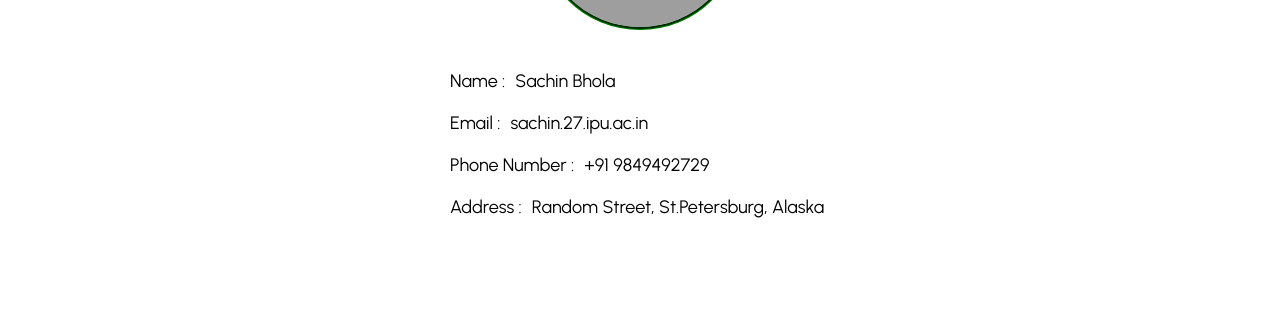
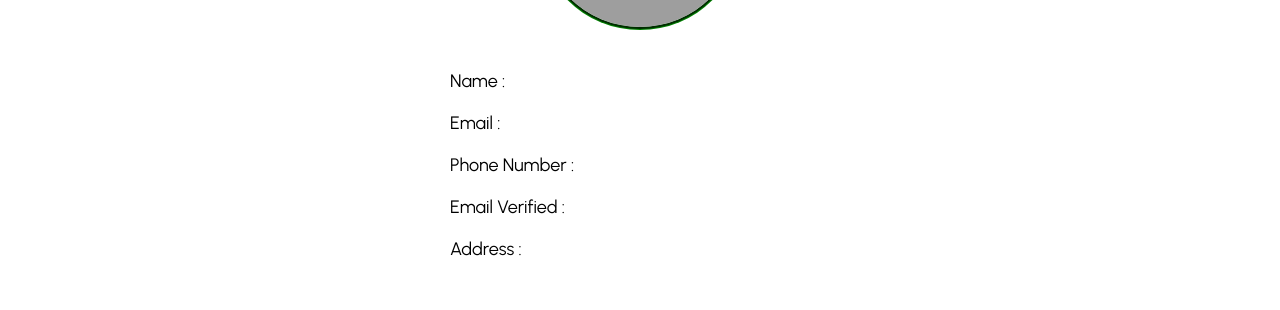
Before and after one commit to harshit2608/CV-IPU, a React (Create React App) app in the folder client/: page /profile in a window 1280 px wide. Shown: the part 276-586 px from the top of the page. Built offline with nearby package versions, Linux system fonts and the light colour scheme; no server answers; sample sign-in values are in the browser's storage; grey boxes are pictures that could not be loaded.

Commit message:
Added Dynamic Profile Page

```diff
--- a/client/src/components/Products.jsx
+++ b/client/src/components/Products.jsx
@@ -1,10 +1,10 @@
 import styled from 'styled-components';
-import { popularProducts } from '../data';
 import Product from './Product';
 import { useState, useEffect } from 'react';
 import axios from 'axios';
+import { ENDPOINT } from '../config';
 import Button from 'react-bootstrap/Button';
-import { ENDPOINT } from '../config';
+import { popularProducts } from '../data';
 
 const Container = styled.div`
     padding: 20px;
@@ -29,8 +29,8 @@ const Products = () => {
     const [AllProducts, setProducts] = useState([]);
 
     useEffect(() => {
-        fetchProducts()
-    })
+        fetchProducts();
+    }, []);
 
     const fetchProducts = async () => {
         try {
--- a/client/src/pages/Profile.jsx
+++ b/client/src/pages/Profile.jsx
@@ -2,6 +2,10 @@ import styled from 'styled-components';
 import React from 'react';
 import Footer from '../components/Footer';
 import Navbar from '../components/Navbar';
+import axios from 'axios';
+
+import { ENDPOINT, PF } from '../config';
+import { useState, useEffect } from 'react';
 
 const Container = styled.div`
     width: 100%;
@@ -60,25 +64,60 @@ const Address = styled.h3`
 `;
 
 const Profile = () => {
+    const [userProfile, setuserProfile] = useState(null);
+
+    useEffect(() => {
+        fetchUser();
+    }, []);
+
+    const obj = JSON.parse(localStorage.getItem('user'));
+
+    const options = {
+        headers: {
+            'Content-Type': 'application/json',
+            Authorization: `Bearer ${obj.token}`,
+        },
+    };
+    const fetchUser = async () => {
+        try {
+            await axios
+                .get(`${ENDPOINT}/api/v1/users/me`, options)
+                .then((response) => {
+                    // console.log(response.data.data.data);
+                    setuserProfile(response.data.data.data);
+                });
+        } catch (error) {
+            console.log(error);
+        }
+    };
     return (
         <div>
             <Navbar />
             <Container>
                 <ImgContainer>
-                    <Image src="https://www.dropbox.com/s/rzvlck52yu2e3ao/20220502_144913.jpg?dl=1" />
+                    <Image
+                        src={
+                            userProfile?.profilePicture
+                                ? PF + userProfile?.profilePicture
+                                : PF + 'person/noAvatar.png'
+                        }
+                    />
                 </ImgContainer>
                 <Title>
-                    Name :<ProfileName>Sachin Bhola</ProfileName>
+                    Name :<ProfileName>{userProfile?.name}</ProfileName>
                 </Title>
                 <Title>
-                    Email :<Email>sachin.27.ipu.ac.in</Email>
+                    Email :<Email>{userProfile?.email}</Email>
                 </Title>
                 <Title>
-                    Phone Number :<Phone>+91 9849492729</Phone>
+                    Phone Number :<Phone>{userProfile?.phoneNumber}</Phone>
                 </Title>
                 <Title>
-                    Address :
-                    <Address>Random Street, St.Petersburg, Alaska</Address>
+                    Email Verified :
+                    <Address>{userProfile?.verifiedEmail}</Address>
+                </Title>
+                <Title>
+                    Address :<Address>{userProfile?.address}</Address>
                 </Title>
             </Container>
             <Footer />
```
Also changed, not shown: 2 other files (tests, documents, lock files or other folders).
